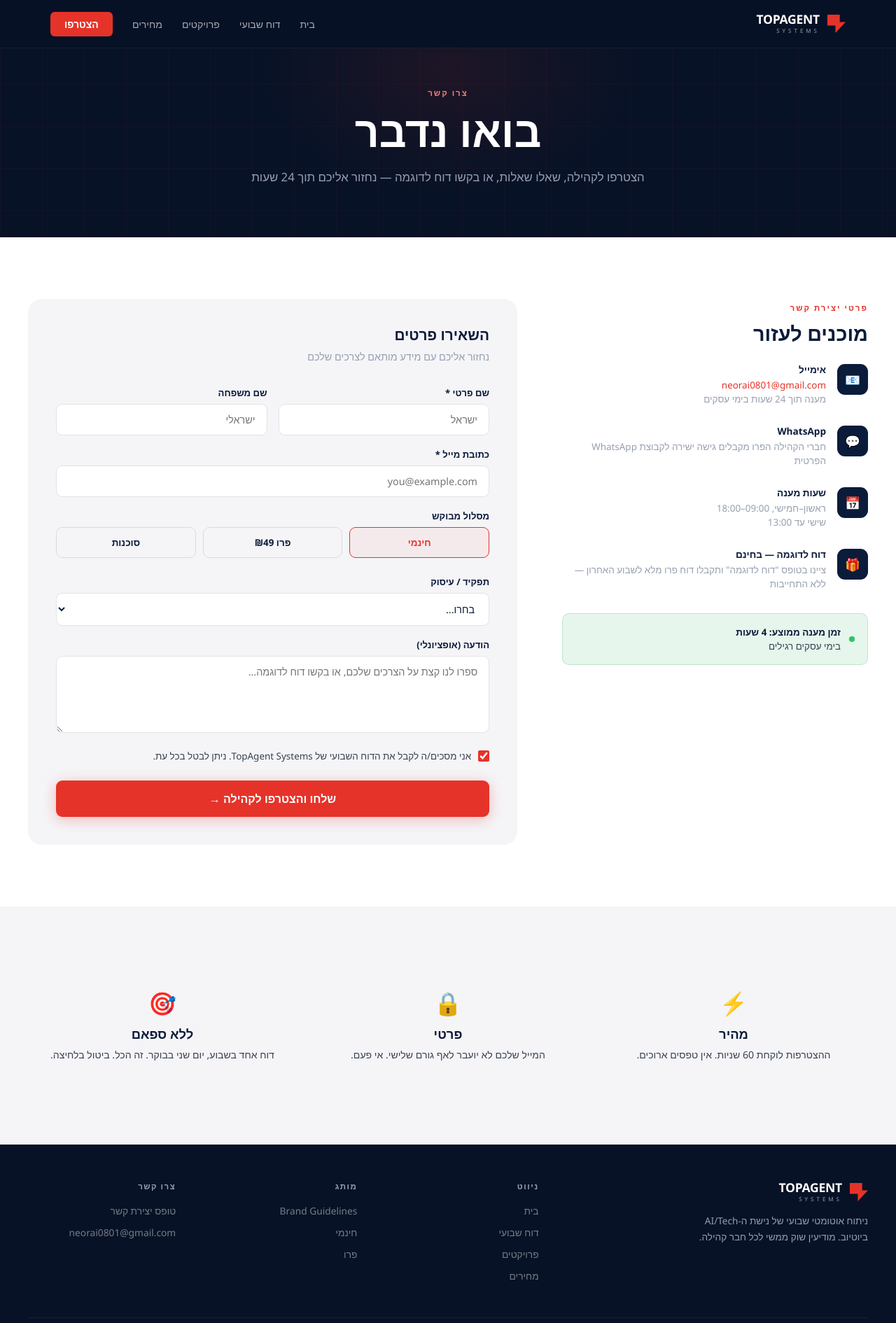
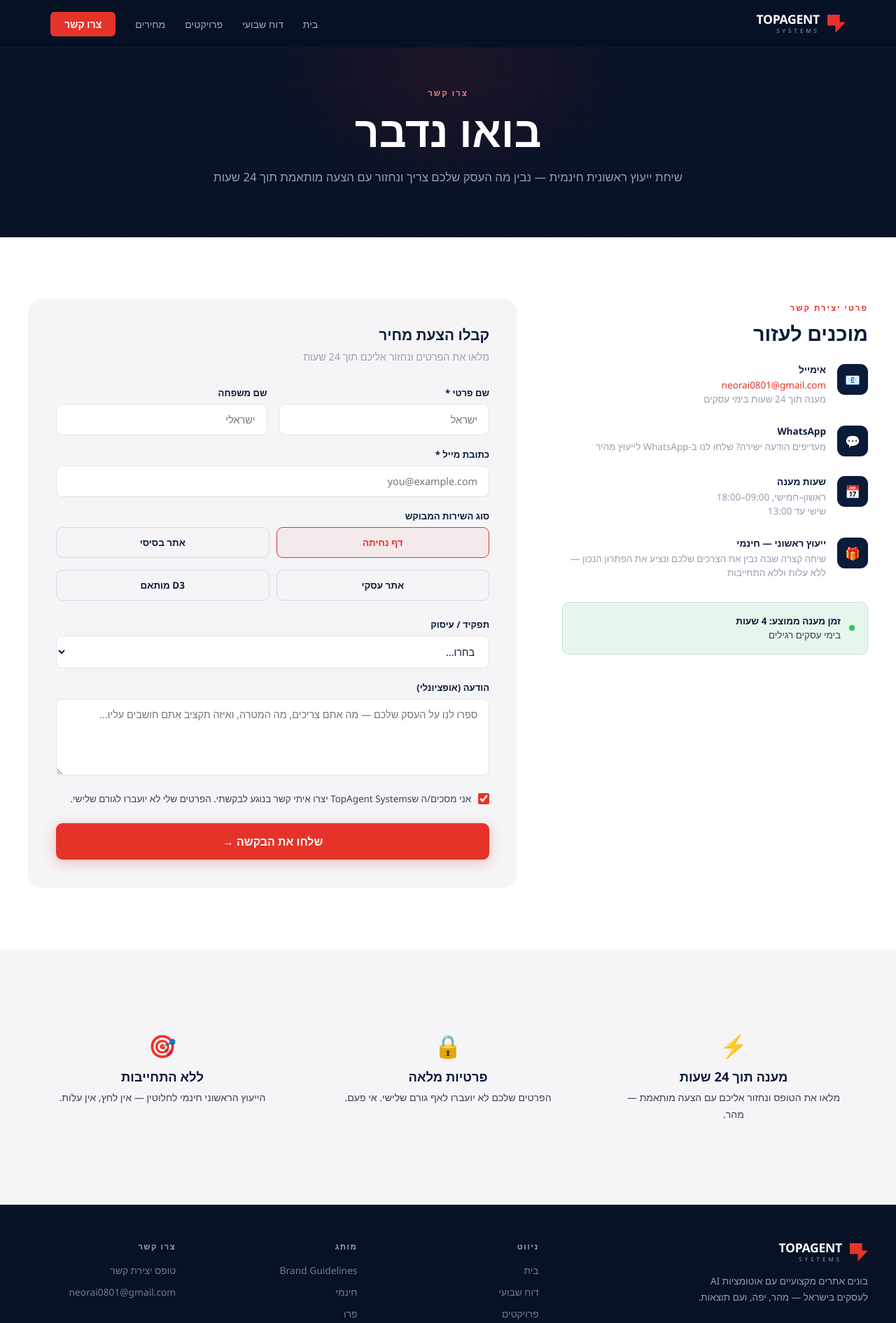
Before and after one commit to neorai0801-beep/TopAgent-Systems1, a website: page contact.html in a window 1280 px wide. Shown: the top 1890 px of the page at 70% size. Drawn offline with Linux system fonts and the light colour scheme.

Commit message:
Rewrite contact page for web dev service with updated form fields

```diff
--- a/contact.html
+++ b/contact.html
@@ -104,7 +104,7 @@
 .form-success p  { color: var(--dgrey); font-size: 0.92rem; }
 
 /* Plan options */
-.plan-choice { display: grid; grid-template-columns: repeat(3, 1fr); gap: 10px; margin-bottom: 18px; }
+.plan-choice { display: grid; grid-template-columns: repeat(2, 1fr); gap: 10px; margin-bottom: 18px; }
 .plan-option { }
 .plan-option input { display: none; }
 .plan-option label {
@@ -146,7 +146,7 @@
       <li><a href="weekly.html">דוח שבועי</a></li>
       <li><a href="community.html">פרויקטים</a></li>
       <li><a href="pricing.html">מחירים</a></li>
-      <li><a href="contact.html" class="nav-cta">הצטרפו</a></li>
+      <li><a href="contact.html" class="nav-cta">צרו קשר</a></li>
     </ul>
     <div class="nav-hamburger"><span></span><span></span><span></span></div>
   </div>
@@ -157,7 +157,7 @@
   <div class="page-hero-inner">
     <span class="section-tag" style="color:#ff7b73">צרו קשר</span>
     <h1>בואו נדבר</h1>
-    <p>הצטרפו לקהילה, שאלו שאלות, או בקשו דוח לדוגמה — נחזור אליכם תוך 24 שעות</p>
+    <p>שיחת ייעוץ ראשונית חינמית — נבין מה העסק שלכם צריך ונחזור עם הצעה מותאמת תוך 24 שעות</p>
   </div>
 </div>
 
@@ -184,7 +184,7 @@
           <div class="info-icon">💬</div>
           <div>
             <h4>WhatsApp</h4>
-            <p>חברי הקהילה הפרו מקבלים גישה ישירה לקבוצת WhatsApp הפרטית</p>
+            <p>מעדיפים הודעה ישירה? שלחו לנו ב-WhatsApp לייעוץ מהיר</p>
           </div>
         </div>
 
@@ -199,8 +199,8 @@
         <div class="info-item">
           <div class="info-icon">🎁</div>
           <div>
-            <h4>דוח לדוגמה — בחינם</h4>
-            <p>ציינו בטופס "דוח לדוגמה" ותקבלו דוח פרו מלא לשבוע האחרון — ללא התחייבות</p>
+            <h4>ייעוץ ראשוני — חינמי</h4>
+            <p>שיחה קצרה שבה נבין את הצרכים שלכם ונציע את הפתרון הנכון — ללא עלות וללא התחייבות</p>
           </div>
         </div>
 
@@ -212,8 +212,8 @@
 
       <!-- Right: Form -->
       <div class="contact-form reveal" id="form-wrap">
-        <h3>השאירו פרטים</h3>
-        <p>נחזור אליכם עם מידע מותאם לצרכים שלכם</p>
+        <h3>קבלו הצעת מחיר</h3>
+        <p>מלאו את הפרטים ונחזור אליכם תוך 24 שעות</p>
 
         <form id="contact-form" novalidate>
           <div class="form-row">
@@ -233,19 +233,23 @@
           </div>
 
           <div class="form-group">
-            <label>מסלול מבוקש</label>
+            <label>סוג השירות המבוקש</label>
             <div class="plan-choice">
               <div class="plan-option">
-                <input type="radio" name="plan" id="p-free" value="free" checked>
-                <label for="p-free">חינמי</label>
+                <input type="radio" name="plan" id="p-landing" value="landing" checked>
+                <label for="p-landing">דף נחיתה</label>
               </div>
               <div class="plan-option">
-                <input type="radio" name="plan" id="p-pro" value="pro">
-                <label for="p-pro">פרו ₪49</label>
+                <input type="radio" name="plan" id="p-basic" value="basic">
+                <label for="p-basic">אתר בסיסי</label>
               </div>
               <div class="plan-option">
-                <input type="radio" name="plan" id="p-agency" value="agency">
-                <label for="p-agency">סוכנות</label>
+                <input type="radio" name="plan" id="p-business" value="business">
+                <label for="p-business">אתר עסקי</label>
+              </div>
+              <div class="plan-option">
+                <input type="radio" name="plan" id="p-d3" value="d3">
+                <label for="p-d3">D3 מותאם</label>
               </div>
             </div>
           </div>
@@ -254,32 +258,36 @@
             <label for="f-role">תפקיד / עיסוק</label>
             <select id="f-role">
               <option value="">בחרו...</option>
-              <option>יוצר/ת תוכן</option>
-              <option>מנהל/ת שיווק</option>
-              <option>יזם/ית טכנולוגיה</option>
-              <option>סוכנות דיגיטל</option>
-              <option>מנהל/ת מוצר</option>
+              <option>בעל/ת עסק קטן / בינוני</option>
+              <option>בעל/ת מקצוע עצמאי</option>
+              <option>סטארטאפ / יזמות</option>
+              <option>מסעדה / קפה / מזון</option>
+              <option>קליניקה / רפואה / בריאות</option>
+              <option>נדל"ן / תיווך</option>
+              <option>אופנה / עיצוב / יופי</option>
+              <option>חינוך / קורסים / הדרכה</option>
+              <option>חברה / ארגון</option>
               <option>אחר</option>
             </select>
           </div>
 
           <div class="form-group">
             <label for="f-msg">הודעה (אופציונלי)</label>
-            <textarea id="f-msg" placeholder="ספרו לנו קצת על הצרכים שלכם, או בקשו דוח לדוגמה..."></textarea>
+            <textarea id="f-msg" placeholder="ספרו לנו על העסק שלכם — מה אתם צריכים, מה המטרה, ואיזה תקציב אתם חושבים עליו..."></textarea>
           </div>
 
           <div class="form-check">
             <input type="checkbox" id="f-consent" checked>
-            <label for="f-consent">אני מסכים/ה לקבל את הדוח השבועי של TopAgent Systems. ניתן לבטל בכל עת.</label>
+            <label for="f-consent">אני מסכים/ה שTopAgent Systems יצרו איתי קשר בנוגע לבקשתי. הפרטים שלי לא יועברו לגורם שלישי.</label>
           </div>
 
-          <button type="submit" class="form-submit">שלחו והצטרפו לקהילה →</button>
+          <button type="submit" class="form-submit">שלחו את הבקשה →</button>
         </form>
 
         <div class="form-success" id="form-success">
           <div class="success-icon">🎉</div>
-          <h3>נרשמתם בהצלחה!</h3>
-          <p>הדוח הראשון שלכם יגיע ביום שני הקרוב לכתובת שהזנתם.<br>ברוכים הבאים לקהילת TopAgent Systems!</p>
+          <h3>קיבלנו!</h3>
+          <p>נחזור אליכם תוך 24 שעות עם הצעת מחיר מותאמת.<br>בינתיים — תסתכלו על <a href="pricing.html" style="color:var(--red)">החבילות שלנו</a>.</p>
         </div>
       </div>
 
@@ -293,18 +301,18 @@
     <div style="display:grid;grid-template-columns:repeat(3,1fr);gap:24px" class="reveal">
       <div style="text-align:center;padding:28px">
         <div style="font-size:2rem;margin-bottom:12px">⚡</div>
-        <h3 style="margin-bottom:8px">מהיר</h3>
-        <p style="font-size:0.88rem">ההצטרפות לוקחת 60 שניות. אין טפסים ארוכים.</p>
+        <h3 style="margin-bottom:8px">מענה תוך 24 שעות</h3>
+        <p style="font-size:0.88rem">מלאו את הטופס ונחזור אליכם עם הצעה מותאמת — מהר.</p>
       </div>
       <div style="text-align:center;padding:28px">
         <div style="font-size:2rem;margin-bottom:12px">🔒</div>
-        <h3 style="margin-bottom:8px">פרטי</h3>
-        <p style="font-size:0.88rem">המייל שלכם לא יועבר לאף גורם שלישי. אי פעם.</p>
+        <h3 style="margin-bottom:8px">פרטיות מלאה</h3>
+        <p style="font-size:0.88rem">הפרטים שלכם לא יועברו לאף גורם שלישי. אי פעם.</p>
       </div>
       <div style="text-align:center;padding:28px">
         <div style="font-size:2rem;margin-bottom:12px">🎯</div>
-        <h3 style="margin-bottom:8px">ללא ספאם</h3>
-        <p style="font-size:0.88rem">דוח אחד בשבוע, יום שני בבוקר. זה הכל. ביטול בלחיצה.</p>
+        <h3 style="margin-bottom:8px">ללא התחייבות</h3>
+        <p style="font-size:0.88rem">הייעוץ הראשוני חינמי לחלוטין — אין לחץ, אין עלות.</p>
       </div>
     </div>
   </div>
@@ -319,7 +327,7 @@
           <span class="logo-bolt"><svg viewBox="0 0 100 100"><polygon points="0,0 68,0 68,40 100,40 44,100 44,60 0,60" fill="#E63329"/></svg></span>
           <span class="logo-text"><span class="logo-top">TOPAGENT</span><span class="logo-bot">Systems</span></span>
         </a>
-        <p>ניתוח אוטומטי שבועי של נישת ה-AI/Tech ביוטיוב. מודיעין שוק ממשי לכל חבר קהילה.</p>
+        <p>בונים אתרים מקצועיים עם אוטומציות AI לעסקים בישראל — מהר, יפה, ועם תוצאות.</p>
       </div>
       <div class="footer-col"><h4>ניווט</h4><ul><li><a href="index.html">בית</a></li><li><a href="weekly.html">דוח שבועי</a></li><li><a href="community.html">פרויקטים</a></li><li><a href="pricing.html">מחירים</a></li></ul></div>
       <div class="footer-col"><h4>מותג</h4><ul><li><a href="brand_guidelines.html">Brand Guidelines</a></li><li><a href="pricing.html">חינמי</a></li><li><a href="pricing.html">פרו</a></li></ul></div>
```
